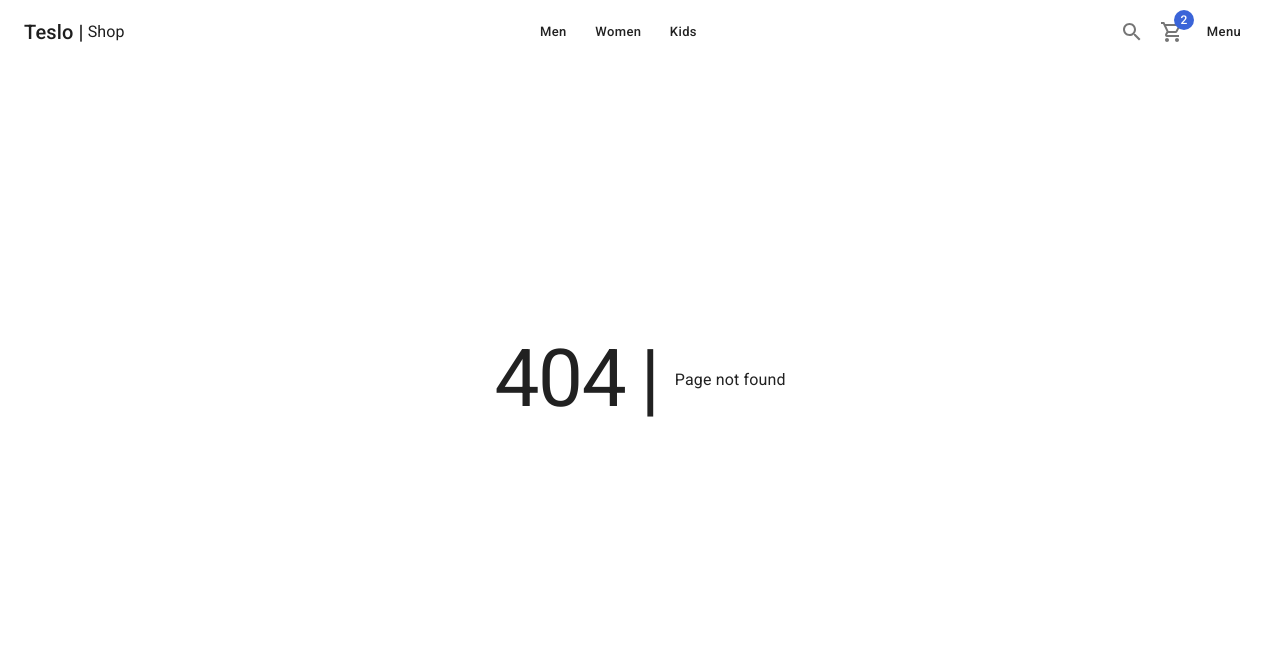
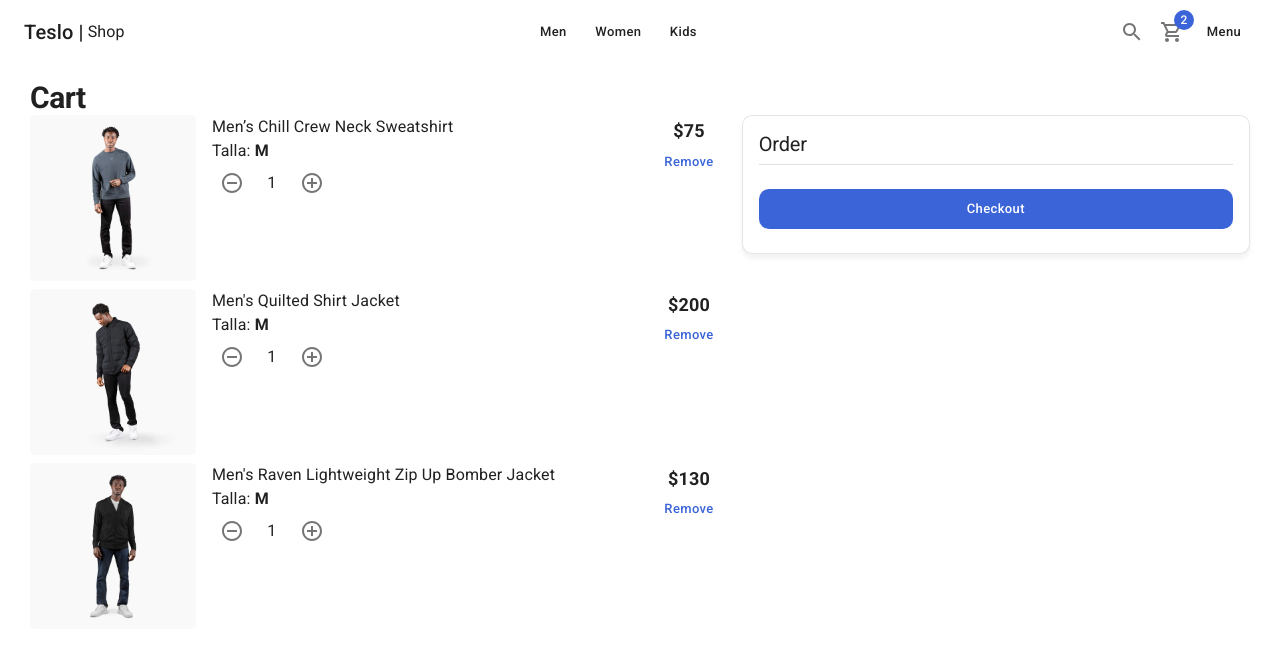
Before and after one commit to Xanul/teslo-shop-next, a Next.js app: page /cart in a window 1280 px wide. Before the commit this address had no page. Shown: the top 656 px of the page. Built offline with nearby package versions, Linux system fonts and the light colour scheme.

Commit message:
Created the shopping cart page on /pages/cart/index and created the cart list component on /components/cart/CardList

```diff
--- /dev/null
+++ b/components/cart/CartList.tsx
@@ -0,0 +1,53 @@
+import { initialData } from "@/database/products"
+import { CardActionArea, CardMedia, Grid, Link, Typography, Box, Button } from "@mui/material"
+import NextLink from 'next/link';
+import { ItemCounter } from "../ui";
+
+const productsInCart = [
+  initialData.products[0],
+  initialData.products[1],
+  initialData.products[2]
+]
+
+export const CartList = () => {
+
+  return (
+    <>
+      {
+        productsInCart.map( product => (
+          <Grid container spacing={2} key={product.slug} sx={{mb:1}}>
+            <Grid item xs={3}>
+              {/* Link to product page */}
+              <NextLink href="/product/slug" passHref legacyBehavior>
+                <Link>
+                  <CardActionArea>
+                    <CardMedia
+                      image={`products/${product.images[0]}`}
+                      component="img"
+                      sx={{borderRadius: '5px'}}
+                    />
+                  </CardActionArea>
+                </Link>
+              </NextLink>
+            </Grid>
+            <Grid item xs={7}>
+              <Box display="flex" flexDirection="column">
+                <Typography variant="body1">{product.title}</Typography>
+                <Typography variant="body1">Talla: <strong>M</strong></Typography>
+                {/* Condicional */}
+                <ItemCounter />
+              </Box>
+            </Grid>
+            <Grid item xs={2} display="flex" alignItems="center" flexDirection="column">
+              <Typography variant="subtitle1"> {`$${product.price}`} </Typography>
+              {/* Editable */}
+              <Button variant="text" color="secondary">
+                Remove
+              </Button>
+            </Grid>
+          </Grid>
+        ))
+      }
+    </>
+  )
+}
--- /dev/null
+++ b/components/cart/index.ts
@@ -0,0 +1 @@
+export * from './CartList';
--- a/components/products/ProductSlideshow.tsx
+++ b/components/products/ProductSlideshow.tsx
@@ -21,7 +21,7 @@
             <div className={styles['each-slide']} key={image}>
               <div style={{
                 backgroundImage: `url(${url})`,
-                backgroundSize: 'contain',
+                backgroundSize: 'cover',
                 backgroundRepeat: "no-repeat"
               }}>
               </div>
--- a/components/products/SizeSelector.tsx
+++ b/components/products/SizeSelector.tsx
@@ -15,7 +15,7 @@
           <Button
             key={ size }
             size='small'
-            // color={ selectedSize === size ? 'primary' : 'info' }
+            color={ selectedSize === size ? 'primary' : 'info' }
           >
             { size }
           </Button>
--- a/pages/cart/empty.tsx
+++ b/pages/cart/empty.tsx
@@ -16,9 +16,9 @@
       >
         <RemoveShoppingCartOutlined sx={{fontSize: 100}}/>
         <Box display='flex' flexDirection='column' alignItems='center'>
-          <Typography marginLeft={2}>Cart is empty</Typography>
+          <Typography marginLeft={{sm: 2}}>Cart is empty</Typography>
           <NextLink href='/' passHref legacyBehavior>
-            <Link typography='h4' color='secondary' marginLeft={2}>
+            <Link typography='h4' color='secondary' marginLeft={{sm: 2}}>
               Return
             </Link>
           </NextLink>
--- /dev/null
+++ b/pages/cart/index.tsx
@@ -0,0 +1,33 @@
+import { CartList } from "@/components/cart";
+import { ShopLayout } from "@/components/layout";
+import { Button, Card, CardContent, Divider, Grid, Typography } from "@mui/material";
+import { Box } from "@mui/system";
+
+const CartPage = () => {
+  return (
+    <ShopLayout title="Cart - 3" pageDescription="Shopping cart from teslo">
+      <Typography variant="h1" component="h1">Cart</Typography>
+      <Grid container>
+        <Grid item xs={12} sm={7}>
+          <CartList />
+        </Grid>
+        <Grid item xs={12} sm={5}>
+          <Card className="summary-card">
+            <CardContent>
+              <Typography variant="h2">Order</Typography>
+              <Divider sx={{my:1}}/>
+              {/* Order Summary */}
+              <Box sx={{mt:3}}>
+                <Button color="secondary" className="circular-btn" fullWidth sx={{height: 40}}>
+                  Checkout
+                </Button>
+              </Box>
+            </CardContent>
+          </Card>
+        </Grid>
+      </Grid>
+    </ShopLayout>
+  )
+}
+
+export default CartPage;
--- a/pages/product/slug.tsx
+++ b/pages/product/slug.tsx
@@ -11,7 +11,7 @@
     <ShopLayout title={product.title} pageDescription={product.description}>
       <Grid container spacing={3}>
         <Grid item xs={12} sm={7}>
-          <ProductSlideshow images={ product.images }/>
+          <ProductSlideshow images={ product.images } />
         </Grid>
         <Grid item xs={12} sm={5}>
           <Box display='flex' flexDirection='column'>
@@ -22,10 +22,10 @@
             <Box sx={{my: 2}}>
               <Typography variant='subtitle2'>Amount</Typography>
               <ItemCounter />
-              <SizeSelector selectedSize={product.sizes[1]} sizes={product.sizes} />
+              <SizeSelector selectedSize={product.sizes[0]} sizes={product.sizes} />
             </Box>
             {/* Add to cart */}
-            <Button color='secondary' className='circular-btn'>
+            <Button color='secondary' className='circular-btn' sx={{height: 40}}>
               Add to cart
             </Button>
 
```
